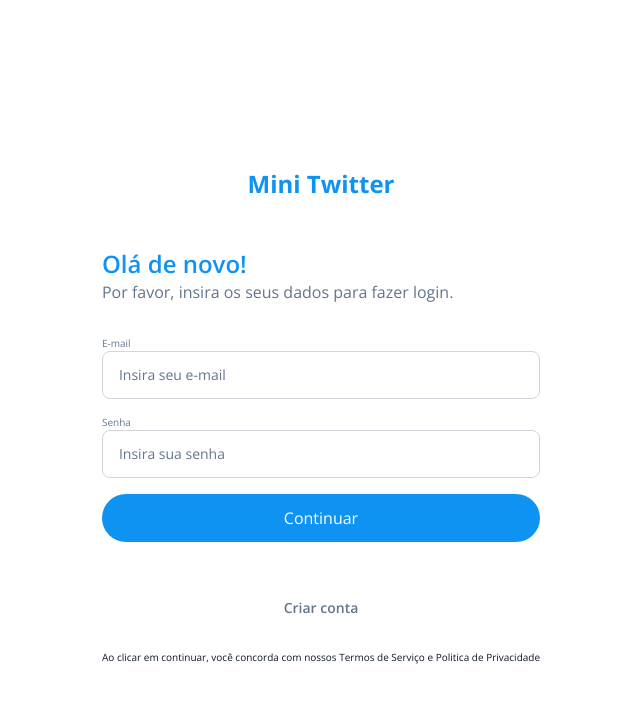
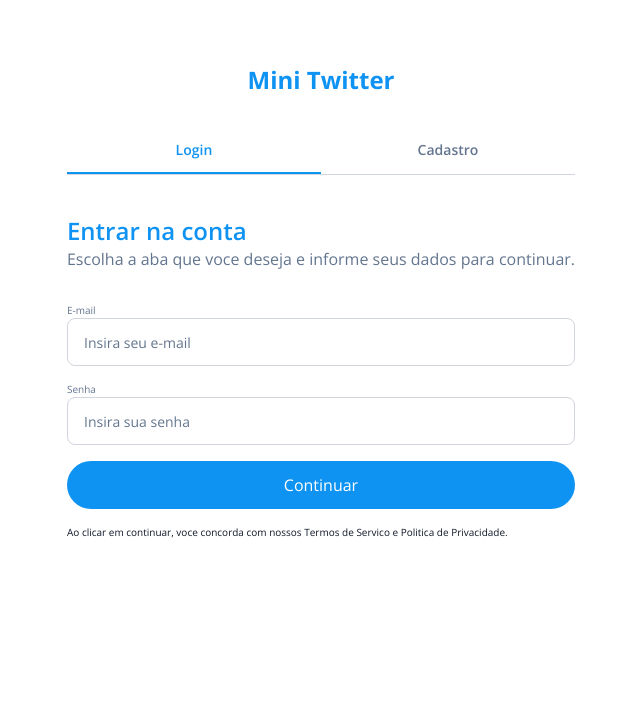
Before and after one commit to antonio-cod/desafio-b2bit-frontend, a React (Vite) app: page / in a window 1280 px wide. Shown: the top 702 px of the page, without its empty margins (319-959 px from the left). Built offline with nearby package versions, Linux system fonts and the light colour scheme.

Commit message:
Feat(auth): add tabs navigation between login and signup

```diff
--- a/src/components/AuthLayout.tsx
+++ b/src/components/AuthLayout.tsx
@@ -1,12 +1,40 @@
-import { Outlet } from "react-router";
+import { NavLink, Outlet } from "react-router";
+
+const authTabs = [
+  { label: "Login", to: "/", end: true },
+  { label: "Cadastro", to: "/signup", end: false },
+];
 
 export function AuthLayout() {
   return (
-    <div className="w-screen h-screen bg-white-100 flex flex-col justify-center items-center text-blue-100">
-      <main className="bg-white p-8 rounded-md flex items-center flex-col md:min-w-[462px]">
+    <div className="w-screen h-auto bg-white-100 flex flex-col justify-center items-center text-blue-100">
+      <main className="bg-white p-8 rounded-md flex items-center flex-col">
         <h1 className="text-2xl font-bold text-center m-8 text-blue-100">
           Mini Twitter
         </h1>
+
+        <nav
+          aria-label="Alternar entre login e cadastro"
+          className="w-full mb-6 grid grid-cols-2 border-b border-gray-300"
+        >
+          {authTabs.map((tab) => (
+            <NavLink
+              key={tab.to}
+              to={tab.to}
+              end={tab.end}
+              className={({ isActive }) =>
+                `flex w-full items-center justify-center px-4 py-3 text-sm font-semibold text-center border-b-2 transition ${
+                  isActive
+                    ? "text-blue-100 border-blue-100"
+                    : "text-gray-100 border-transparent hover:text-blue-100"
+                }`
+              }
+            >
+              {tab.label}
+            </NavLink>
+          ))}
+        </nav>
+
         <Outlet />
       </main>
     </div>
--- a/src/pages/SignIn.tsx
+++ b/src/pages/SignIn.tsx
@@ -5,7 +5,6 @@ import { Input } from "../components/Input";
 export function SignIn() {
   const [email, setEmail] = useState("");
   const [password, setPassword] = useState("");
-  const [isLoading, setIsloading] = useState(false);
 
   function onSubmit(e: React.FormEvent) {
     e.preventDefault();
@@ -14,14 +13,17 @@ export function SignIn() {
   return (
     <form onSubmit={onSubmit} className="w-full flex flex-col gap-4">
       <div className="mt-4 mb-4">
-        <h2 className="text-2xl font-semibold text-blue-100">Olá de novo!</h2>
+        <h2 className="text-2xl font-semibold text-blue-100">
+          Entrar na conta
+        </h2>
         <p className="text-gray-100">
-          Por favor, insira os seus dados para fazer login.
+          Escolha a aba que voce deseja e informe seus dados para continuar.
         </p>
       </div>
 
       <Input
         required
+        value={email}
         legend="E-mail"
         type="email"
         placeholder="Insira seu e-mail"
@@ -30,6 +32,7 @@ export function SignIn() {
 
       <Input
         required
+        value={password}
         legend="Senha"
         type="password"
         placeholder="Insira sua senha"
@@ -37,17 +40,10 @@ export function SignIn() {
       />
 
       <Button type="submit">Continuar</Button>
-      <a
-        href="/signup"
-        className="text-sm font-semibold text-gray-100 mt-10 mb-4 text-center
-       hover:text-blue-200 transition ease-linear"
-      >
-        Criar conta
-      </a>
 
       <p className="text-xxs text-gray-900">
-        Ao clicar em continuar, você concorda com nossos Termos de Serviço e
-        Politica de Privacidade
+        Ao clicar em continuar, voce concorda com nossos Termos de Servico e
+        Politica de Privacidade.
       </p>
     </form>
   );
--- a/src/pages/SignUp.tsx
+++ b/src/pages/SignUp.tsx
@@ -7,7 +7,6 @@ export function SignUp() {
   const [email, setEmail] = useState("");
   const [password, setPassword] = useState("");
   const [passwordConfirm, setPasswordConfirm] = useState("");
-  const [isLoading, setIsloading] = useState(false);
 
   function onSubmit(e: React.FormEvent) {
     e.preventDefault();
@@ -17,22 +16,26 @@ export function SignUp() {
   return (
     <form onSubmit={onSubmit} className="w-full flex flex-col gap-4">
       <div className="mt-4 mb-4">
-        <h2 className="text-2xl font-semibold text-blue-100">Olá de novo!</h2>
+        <h2 className="text-2xl font-semibold text-blue-100">
+          Criar uma conta
+        </h2>
         <p className="text-gray-100">
-          Por favor, insira os seus dados para fazer login.
+          Preencha os campos abaixo para fazer seu cadastro.
         </p>
       </div>
 
       <Input
         required
+        value={name}
         legend="Nome"
-        type="name"
+        type="text"
         placeholder="Insira seu nome"
         onChange={(e) => setName(e.target.value)}
       />
 
       <Input
         required
+        value={email}
         legend="E-mail"
         type="email"
         placeholder="Insira seu e-mail"
@@ -41,6 +44,7 @@ export function SignUp() {
 
       <Input
         required
+        value={password}
         legend="Senha"
         type="password"
         placeholder="Insira sua senha"
@@ -49,16 +53,17 @@ export function SignUp() {
 
       <Input
         required
+        value={passwordConfirm}
         legend="Confirmar Senha"
         type="password"
         placeholder="Confirme a sua senha"
-        onChange={(e) => setPassword(e.target.value)}
+        onChange={(e) => setPasswordConfirm(e.target.value)}
       />
       <Button type="submit">Continuar</Button>
 
       <p className="text-xxs text-gray-900">
-        Ao clicar em continuar, você concorda com nossos Termos de Serviço e
-        Politica de Privacidade
+        Ao clicar em continuar, voce concorda com nossos Termos de Servico e
+        Politica de Privacidade.
       </p>
     </form>
   );
--- a/src/routes/AuthRoutes.tsx
+++ b/src/routes/AuthRoutes.tsx
@@ -9,8 +9,8 @@ export function AuthRoutes() {
   return (
     <Routes>
       <Route path="/" element={<AuthLayout />}>
-        <Route path="/" element={<SignIn />} />
-        <Route path="/signup" element={<SignUp />} />
+        <Route index element={<SignIn />} />
+        <Route path="signup" element={<SignUp />} />
       </Route>
     </Routes>
   );
```
